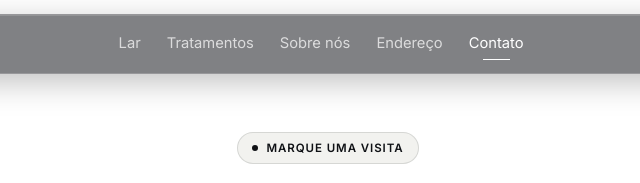
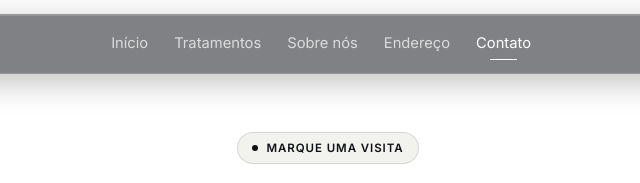
Before and after one commit to lucassoaresconsultor1-spec/jf3climed-site, a plain HTML site: page contato.html in a window 1280 px wide. Shown: the top 183 px of the page, 312-952 px from the left. Drawn offline with Linux system fonts and the light colour scheme.

Commit message:
Menu: "Lar" passa a ser "Início"
Co-Authored-By: Claude Opus 5.5 <noreply@anthropic.com>

```diff
--- a/contato.html
+++ b/contato.html
@@ -19,7 +19,7 @@
       <span>JF3 Clínica Médica</span>
     </a>
     <nav class="nav" id="menu" aria-label="Principal">
-      <a href="index.html">Lar</a>
+      <a href="index.html">Início</a>
       <a href="tratamentos.html">Tratamentos</a>
       <a href="sobre.html">Sobre nós</a>
       <a href="index.html#endereco">Endereço</a>
@@ -216,7 +216,7 @@
       <div>
         <h4>Links rápidos</h4>
         <ul>
-          <li><a href="index.html">Lar</a></li>
+          <li><a href="index.html">Início</a></li>
           <li><a href="tratamentos.html">Tratamentos</a></li>
           <li><a href="sobre.html">Sobre nós</a></li>
           <li><a href="index.html#endereco">Endereço</a></li>
```
Also changed, not shown: index.html (+2 -2 lines), sobre.html (+2 -2 lines), tratamento.html (+2 -2 lines), tratamentos.html (+2 -2 lines).
